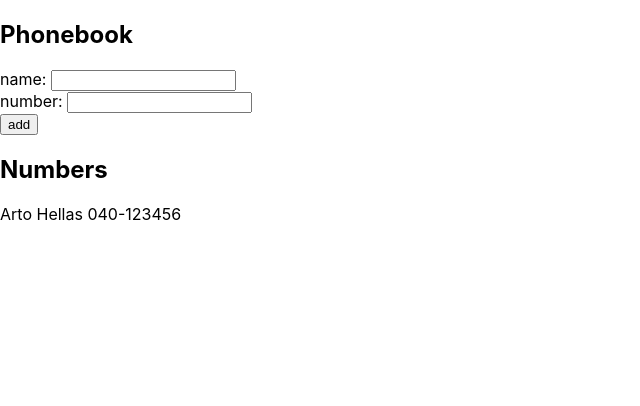
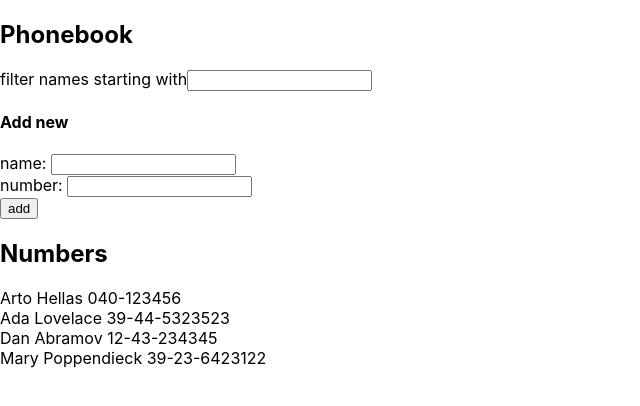
Before and after one commit to Royserg/fullstackopen, a React (Create React App) app in the folder 2/phonebook/: page / in a window 1280 px wide. Shown: the top 406 px of the page, without its empty margins (0-640 px from the left). Built offline with nearby package versions, Linux system fonts and the light colour scheme.

Commit message:
Step 4 - filtering names

```diff
--- a/2/phonebook/src/App.js
+++ b/2/phonebook/src/App.js
@@ -2,11 +2,17 @@ import React, { useState } from 'react';
 import './App.css';
 import PersonForm from './components/PersonForm';
 import Persons from './components/Persons';
+import Filter from './components/Filter';
 
 const App = () => {
   const [persons, setPersons] = useState([
-    { name: 'Arto Hellas', number: '040-123456' }
-  ])
+    { name: 'Arto Hellas', number: '040-123456' },
+    { name: 'Ada Lovelace', number: '39-44-5323523' },
+    { name: 'Dan Abramov', number: '12-43-234345' },
+    { name: 'Mary Poppendieck', number: '39-23-6423122' }
+  ]);
+
+  const [filter, setFilter] = useState('');
 
   const [newName, setNewName] = useState('');
   const [newNumber, setNewNumber] = useState('');
@@ -32,9 +38,14 @@ const App = () => {
     setNewNumber('');
   }
 
+  const handleFilterChange = (e) => {
+    setFilter(e.target.value);
+  }
+
   return (
     <div>
       <h2>Phonebook</h2>
+      <Filter onFilterChange={handleFilterChange} />
       <PersonForm
         onSubmit={handleAddPerson}
         name={newName}
@@ -44,7 +55,7 @@ const App = () => {
       />
 
       <h2>Numbers</h2>
-      <Persons persons={persons} />
+      <Persons persons={persons} filter={filter} />
     </div>
   )
 }
--- /dev/null
+++ b/2/phonebook/src/components/Filter.js
@@ -0,0 +1,12 @@
+import React from 'react';
+
+const Filter = ({ onFilterChange }) => {
+  return (
+    <div>
+      filter names starting with
+      <input onChange={onFilterChange} />
+    </div>
+  )
+}
+
+export default Filter;
--- a/2/phonebook/src/components/PersonForm.js
+++ b/2/phonebook/src/components/PersonForm.js
@@ -4,6 +4,7 @@ const PersonForm = ({ onSubmit, name, onNameChange, number, onNumberChange }) =>
 
   return (
     <form onSubmit={onSubmit}>
+      <h4>Add new</h4>
       <div>
         name: <input value={name} onChange={(e) => onNameChange(e.target.value)} />
       </div>
--- a/2/phonebook/src/components/Persons.js
+++ b/2/phonebook/src/components/Persons.js
@@ -1,8 +1,10 @@
 import React from 'react';
 import BookRow from './BookRow';
 
-const Persons = ({ persons }) => {
-  const rows = persons.map((person, index) => <BookRow key={index} person={person} />)
+const Persons = ({ persons, filter }) => {
+  const rows = persons
+    .filter(person => person.name.toLowerCase().startsWith(filter.toLowerCase()))
+    .map((person, index) => <BookRow key={index} person={person} />)
 
   return (
     <div>
```
